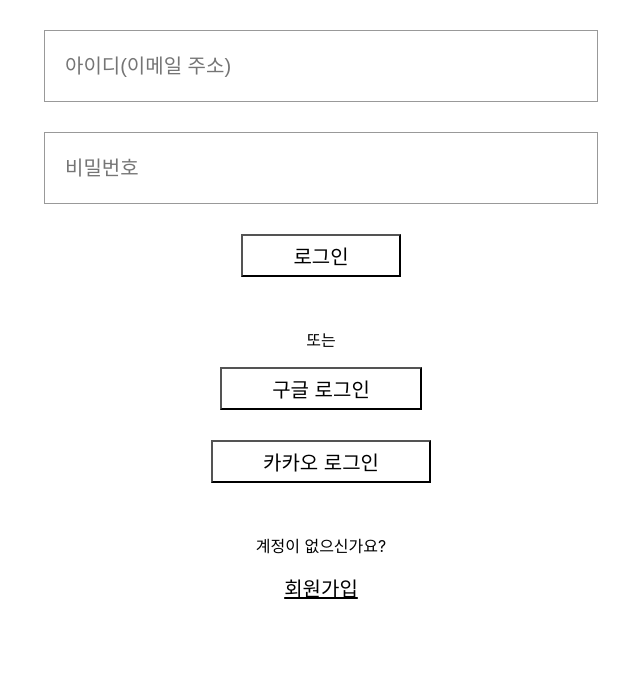
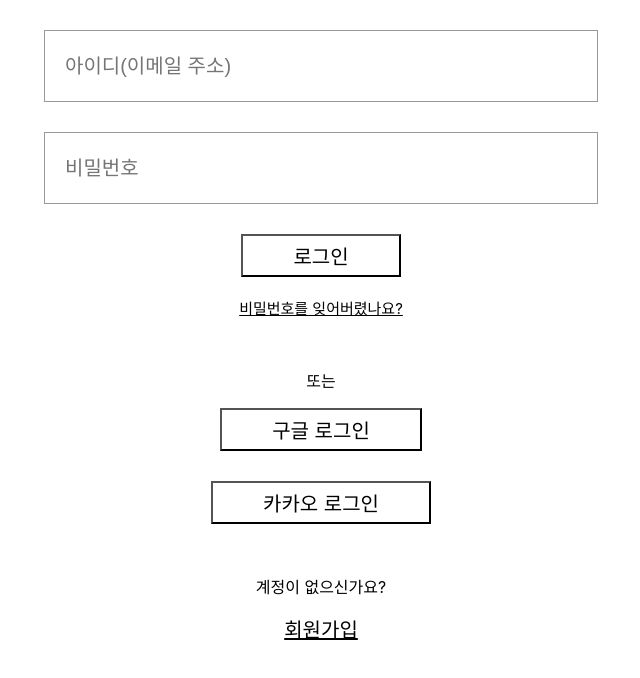
Before and after one commit to Gelody/CheerUp-Project-Client, a React (Create React App) app: page /login in a window 1280 px wide. Shown: the top 678 px of the page, without its empty margins (319-959 px from the left). Built offline with nearby package versions, Linux system fonts and the light colour scheme.

Commit message:
[Feature] Reset Password 비밀번호 변경 flow 구현과 전반적인 회원가입-로그인-회원정보 프로세스를 다듬었습니다.

```diff
--- a/src/App.tsx
+++ b/src/App.tsx
@@ -12,6 +12,8 @@ import NotFound from "./pages/NotFound";
 import axios from "axios";
 import CardModalPage from "./pages/Modalpage/CardModalPages";
 import ConfirmEmail from "./pages/ConfirmEmail";
+import FindPassword from "./pages/FindPassword";
+import IsValidToken from "./pages/ResetPassword";
 
 axios.defaults.baseURL = "http://13.209.17.108:5000";
 
@@ -27,8 +29,10 @@ function App() {
         <Route exact path="/main" component={Main} />
         <Route exact path="/" component={Intro} />
         <Route exact path="/cardmodal/:id" component={CardModalPage} />
-        <Route path="/mail/confirmmail" component={ConfirmEmail} />
+        <Route exact path="/mail/confirmmail" component={ConfirmEmail} />
         <Route exact path="/cardmodalpages/:id" component={CardModalPage} />
+        <Route exact path="/findpassword" component={FindPassword} />
+        <Route exact path="/mail/isvalidtoken/" component={IsValidToken} />
         <Route component={NotFound} />
       </Switch>
     </BrowserRouter>
--- a/src/pages/Login.css
+++ b/src/pages/Login.css
@@ -1,29 +1,29 @@
-.login_form{
+.login_form {
   border: 1px solid #999;
   padding: 20px;
   font-size: 20px;
-    width:40%;
+  width: 40%;
   height: 30px;
-    display : block;
-    margin : 30px auto;
+  display: block;
+  margin: 30px auto;
 }
 
 .login_button {
-    background-color:#ffffff;
-	font-size:20px;
+  background-color: #ffffff;
+  font-size: 20px;
   padding: 5px 50px;
-    margin : auto;
+  margin: auto;
   display: flex;
   cursor: pointer;
 }
 
-.text{
+.text {
   text-align: center;
   margin-top: 50px;
 }
 
 .signup_link {
-    background-color:#ffffff;
+  background-color: #ffffff;
   margin: auto;
   color: rgb(0, 0, 0);
   font-size: 20px;
@@ -31,19 +31,29 @@
   justify-content: center;
 }
 
-.google_button{
-    background-color:#ffffff;
-	font-size:20px;
+.find_pwd {
+  background-color: #ffffff;
+  margin: 20px;
+  color: rgb(0, 0, 0);
+  font-size: 15px;
+  display: flex;
+  justify-content: center;
+}
+
+.google_button {
+  background-color: #ffffff;
+  font-size: 20px;
   padding: 5px 50px;
-    margin : auto;
+  margin: auto;
   display: flex;
   cursor: pointer;
 }
 
-.kakao_button {background-color:#ffffff;
-	font-size:20px;
+.kakao_button {
+  background-color: #ffffff;
+  font-size: 20px;
   padding: 5px 50px;
-    margin : 30px auto;
+  margin: 30px auto;
   display: flex;
   cursor: pointer;
 }
--- a/src/pages/Login.tsx
+++ b/src/pages/Login.tsx
@@ -19,7 +19,7 @@ function Login() {
     axios
       .post("/user/login", signInInfo)
       // 세션 스토리지에 저장하는 것으로 구현
-      .then((res) => {
+      .then(res => {
         sessionStorage.setItem("user", JSON.stringify(res.data.token));
         setIsSignin(true);
         if (res.status === 403) {
@@ -28,7 +28,7 @@ function Login() {
         } else if (res.status === 200 && res.data.age) {
           history.push("/main");
         } else if (!res.data.age) {
-          alert("회원 정보가 없습니다.");
+          alert("추가 회원 정보를 입력해주세요.");
           history.push("/userinfo");
         }
       })
@@ -69,7 +69,9 @@ function Login() {
         <button className="login_button" type="submit">
           로그인
         </button>
-
+        <Link to="/findpassword" className="find_pwd">
+          비밀번호를 잊어버렸나요?
+        </Link>
         <p className="text">또는</p>
 
         <button className="google_button">구글 로그인</button>
--- a/src/pages/Signup.tsx
+++ b/src/pages/Signup.tsx
@@ -28,7 +28,7 @@ function Signup() {
       .then(res => {
         if (res.status === 200) {
           alert("가입하신 이메일로 발송된 인증메일을 확인해주세요.");
-          window.location.replace(`https://www.${email.split("@")[1]}`);
+          window.open(`https://www.${email.split("@")[1]}`);
         }
       })
       .catch(err => {
--- a/src/pages/Userinfo.tsx
+++ b/src/pages/Userinfo.tsx
@@ -18,17 +18,40 @@ function Userinfo() {
 
   const onSubmit = (e: React.FormEvent<HTMLFormElement>): void => {
     e.preventDefault();
+    console.log(userInfo);
+    console.log(user);
     axios
       .post("/user/info", userInfo, { headers: { authorization: user } })
       .then(res => {
+        if (res) {
+          console.log("있냐 res:", res);
+        }
         if (res.status === 200) {
           alert("저장되었습니다.");
           history.push("/main");
         } else {
-          alert("회원정보 저장에 문제가 있습니다.");
         }
       })
-      .catch(err => console.log(err));
+      .catch(err => {
+        if (err.response) {
+          alert("회원정보 저장에 문제가 있습니다.");
+          // 요청이 이루어졌으며 서버가 2xx의 범위를 벗어나는 상태 코드로 응답했습니다.
+          console.log("err:", err);
+          console.log("err.response:", err.response);
+          console.log("데이터:", err.response.data);
+          console.log("상태코드:", err.response.status);
+          console.log("headers:", err.response.headers);
+        } else if (err.request) {
+          // 요청이 이루어 졌으나 응답을 받지 못했습니다.
+          // `error.request`는 브라우저의 XMLHttpRequest 인스턴스 또는
+          // Node.js의 http.ClientRequest 인스턴스입니다.
+          console.log("request:", err.request);
+        } else {
+          // 오류를 발생시킨 요청을 설정하는 중에 문제가 발생했습니다.
+          console.log("Error:", err.message);
+        }
+        console.log("config:", err.config);
+      });
   };
 
   const onChangeAge = (e: React.ChangeEvent<HTMLSelectElement>) => {
```
Also changed, not shown: src/pages/ConfirmEmail.tsx (+0 -8 lines). Lines whose indentation alone changed are shown as unchanged.
